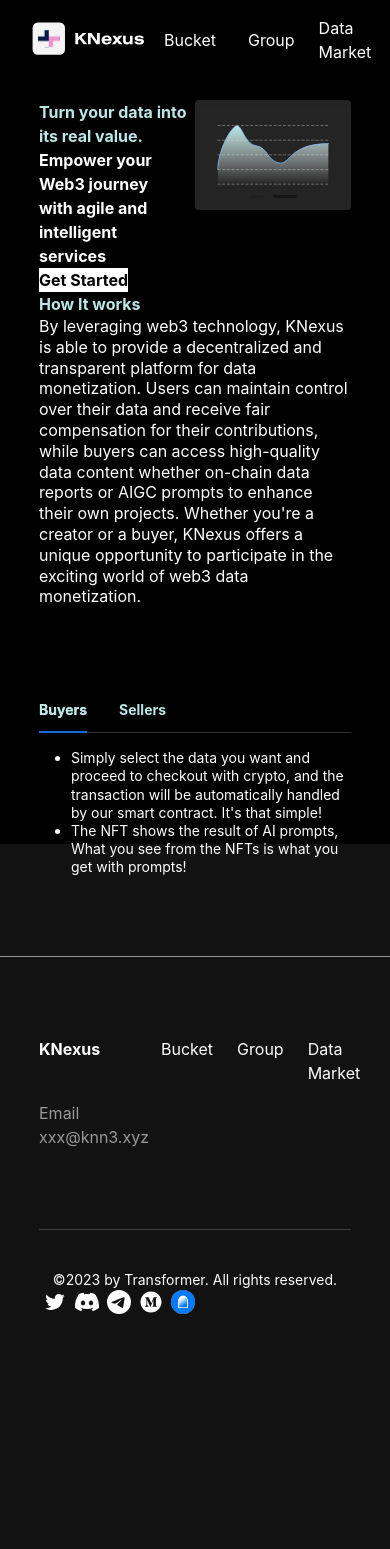
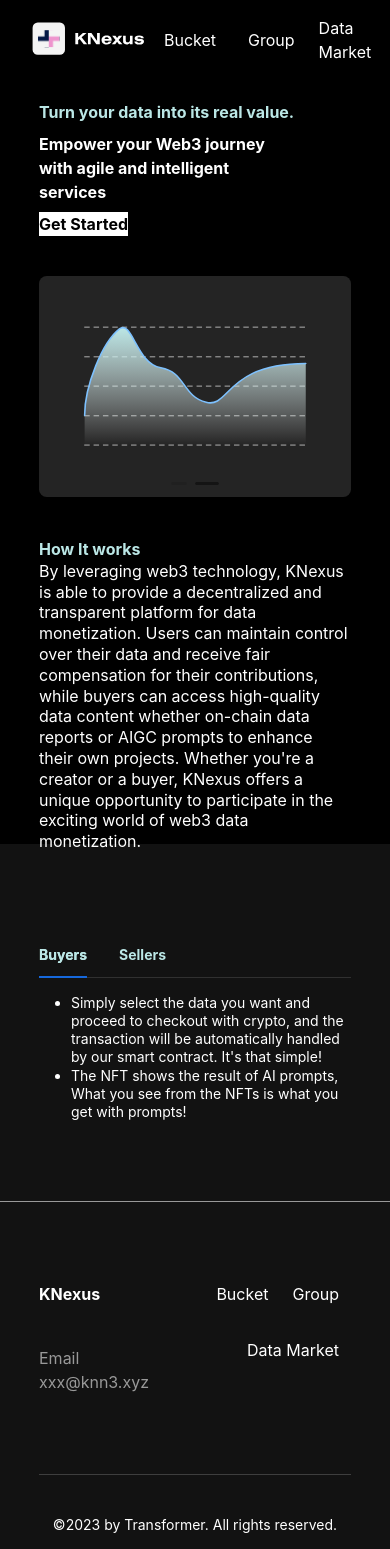
Before and after one commit to Treasury-research/knexus-app, a Next.js app: page / in a window 390 px wide. Shown: the top 1549 px of the page. Before the commit the page ends 1354 px from the top, so only its background shows below. Built offline with nearby package versions, Linux system fonts and the light colour scheme; what wagmi would draw is missing.

Commit message:
update: mobile adaptation

```diff
--- a/src/pages/index.tsx
+++ b/src/pages/index.tsx
@@ -68,15 +68,15 @@
       </Head>
       <div style={{ width: '80%', margin: '0 auto'}}>
         <div className='w-full'>
-          <div className='2xl:h-[800px] flex justify-center 2xl:min-h-[600px] xl:min-h-[500px] lg:min-h-[500px] md:min-h-[400px] 2xl:items-center sm:items-stretch'>
+          <div className='2xl:h-[800px] sm:flex sm:justify-center 2xl:min-h-[600px] xl:min-h-[500px] lg:min-h-[400px] md:min-h-[300px] 2xl:items-center sm:items-stretch'>
             <div className='flex-1 items-stretch 2xl:mr-20 xl:mr-15 lg:mr-10 md:mr-5 sm:mr-2'>
               <h1 className='text-[#BBE7E6] 2xl:text-7xl xl:text-5xl lg:text-4xl md:text-3xl sm:text-2xl font-bold'>Turn your data into its real value.</h1>
-              <p className='2xl:text-4xl xl:text-3xl lg:text-2xl md:text-xl sm:text-base w-10/12 2xl:my-8 xl:my-6 lg:my-4 md:my-3 sm:my-2 font-bold'>Empower your Web3 journey with agile and intelligent services</p>
+              <p className='my-2 2xl:text-4xl xl:text-3xl lg:text-2xl md:text-xl sm:text-base w-10/12 2xl:my-8 xl:my-6 lg:my-4 md:my-3 font-bold'>Empower your Web3 journey with agile and intelligent services</p>
               <button className='bg-white text-[#000] md:py-2 md:px-4 sm:py-1 sm:px-3 font-bold lg:text-xl md:text-md sm:text-sm' onClick={() => router.push('/login')}>
                 Get Started
               </button>
             </div>
-            <div className='w-5/12 flex-1'>
+            <div className='sm:w-5/12 flex-1 sm:my-0 my-10'>
               <Carousel autoplay>
                 <div>
                   <Image src={nav1} alt='nav1' />
@@ -87,7 +87,7 @@
               </Carousel>
             </div>
           </div>
-          <section>
+          <section className='sm:mt-20 md:mt-0'>
             <h2 className='2xl:my-8 xl:py-6 lg:py-6 md:py-6 sm:py-1 text-[#BBE7E6] 2xl:text-7xl xl:text-5xl lg:text-4xl md:text-3xl sm:text-2xl font-bold'>How It works</h2>
             <p className='2xl:text-3xl xl:text-2xl lg:text-2xl md:text-xl sm:text-base' style={{lineHeight: 1.3}}>By leveraging web3 technology, KNexus is able to provide a decentralized and transparent platform for data monetization. Users can maintain control over their data and receive fair compensation for their contributions, while buyers can access high-quality data content whether on-chain data reports or AIGC prompts to enhance their own projects. Whether you're a creator or a buyer, KNexus offers a unique opportunity to participate in the exciting world of web3 data monetization.</p>
           </section>
@@ -118,7 +118,7 @@
             <p className='mt-10 text-[#999]'>Email</p>
             <p className='text-[#999]'>xxx@knn3.xyz</p>
           </div>
-          <div className='flex flex-row items-center'>
+          <div className='flex flex-row items-center flex-wrap justify-end'>
             <div className="mx-3 self-start">
               <Link href="/bucket" className={`${router.pathname === "/bucket" ? "text-[#BBE7E6]" : ""}`}>Bucket</Link>
             </div>
@@ -132,7 +132,7 @@
         </div>
         <div style={{ width: '80%', margin: '0 auto', borderTop: '1px solid #3e3e3e'}} className='text-center text-sm py-10 relative'>
           ©2023 by Transformer. All rights reserved.
-          <div className='flex md:absolute right-0 top-8 sm:justify-center sm:mt-2'>
+          <div className='flex md:absolute right-0 top-8 mt-4 md:mt-0 sm:m-auto sm:text-center sm:justify-center justify-center'>
             <Link href="https://twitter.com/Knn3Network" target="_blank" className='mx-1'><AiOutlineTwitter className='text-2xl' /></Link>
             <Link href="https://discord.com/invite/UKzFVpHk4J" target="_blank" className='mx-1'><BsDiscord className='text-2xl' /></Link>
             <Link href="https://t.me/+sgKwY295lKA1MWM1" target="_blank" className='mx-1'><SiTelegram className='text-2xl' /></Link>
```
